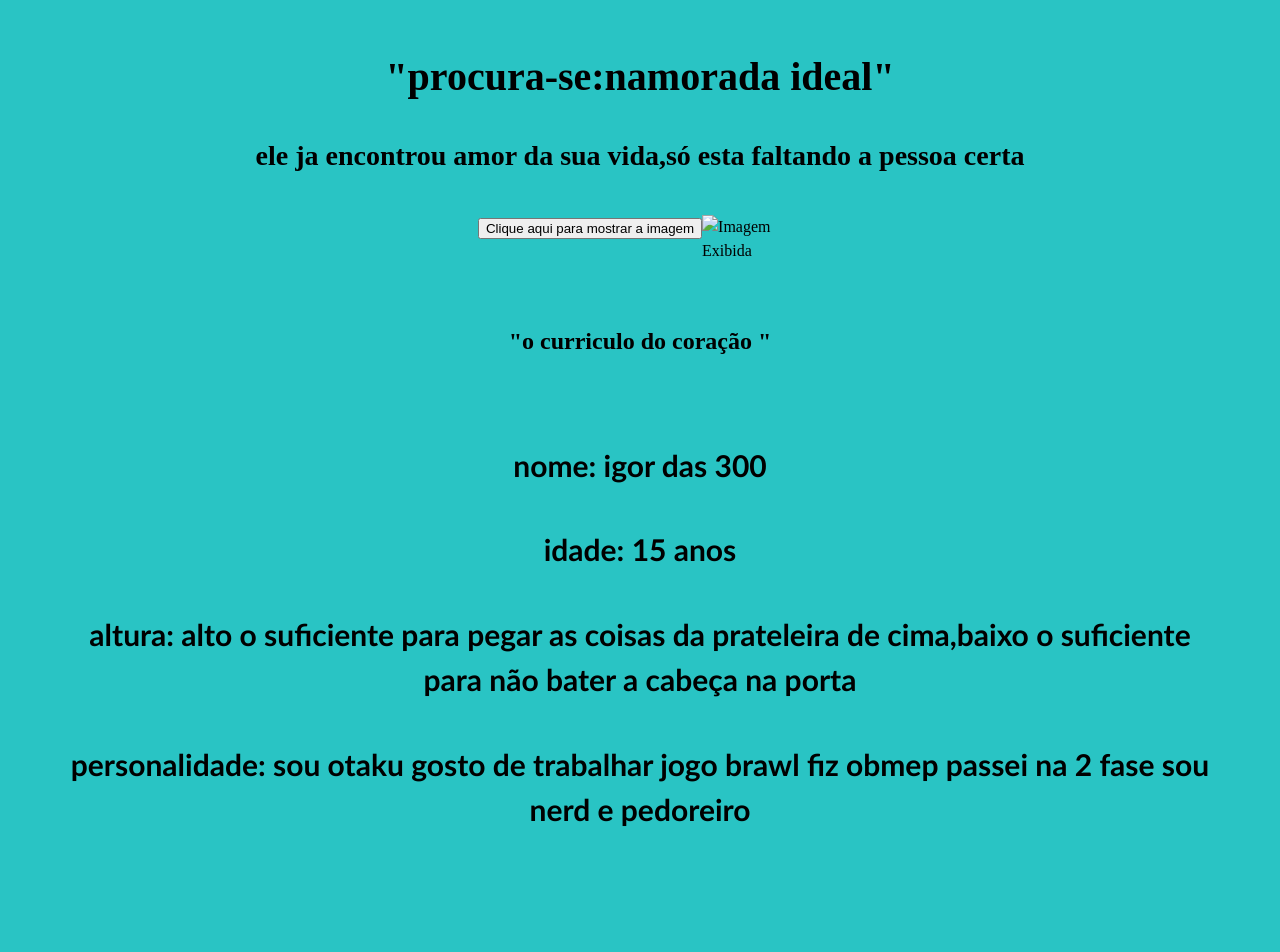
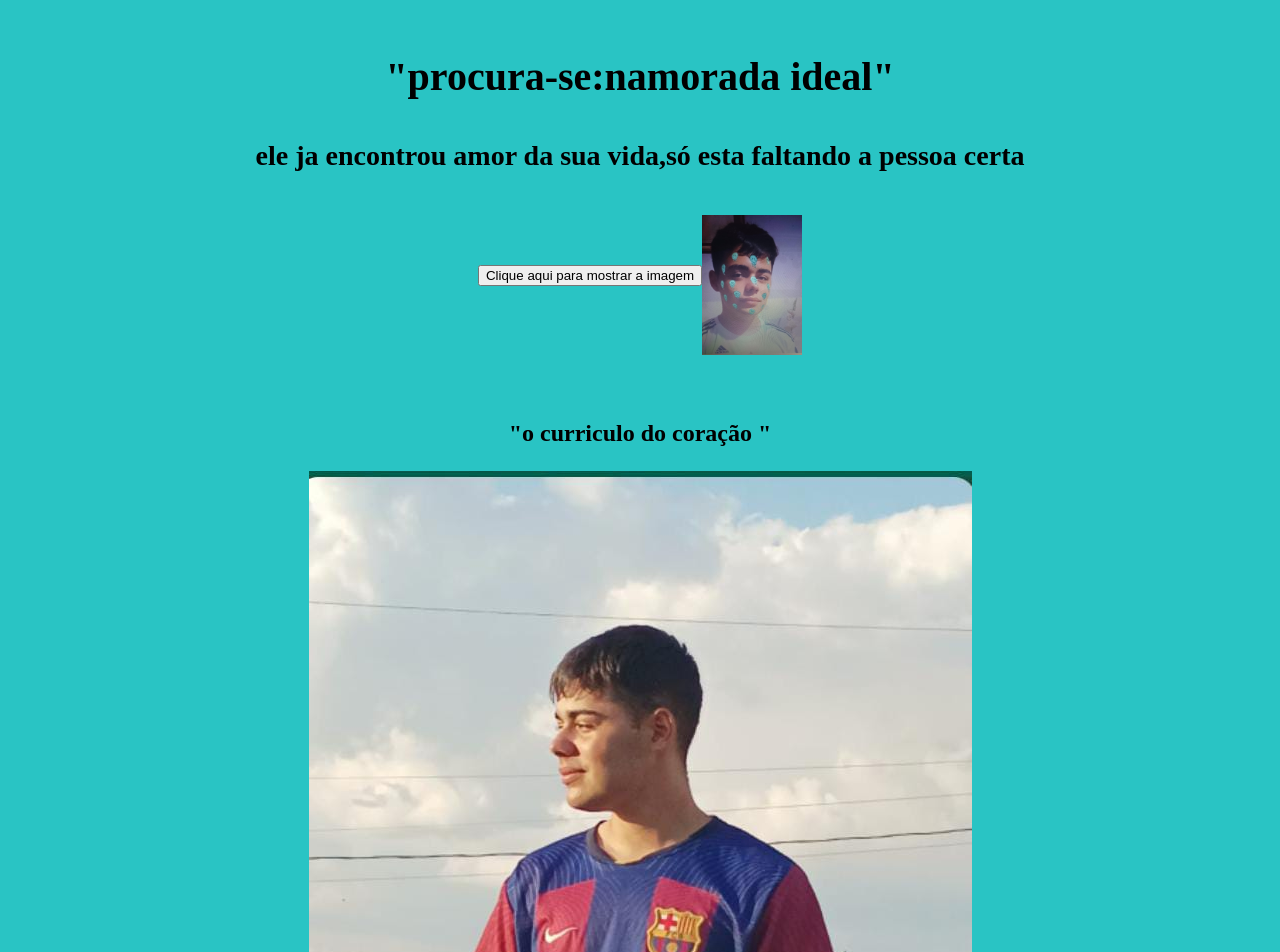
Before and after one commit to vitor19-rgb/ig-o-das-300, a plain HTML site: page index.html in a window 1280 px wide. Shown: the top 952 px of the page. Drawn offline with Linux system fonts and the light colour scheme.

Commit message:
Update index.html

```diff
--- a/index.html
+++ b/index.html
@@ -36,7 +36,7 @@
     <h3>ele ja encontrou amor da sua vida,só esta faltando a pessoa certa</h3>
     <div>
     <button id="meuBotao">Clique aqui para mostrar a imagem</button>
-    <img id="imagem" src="asentes/ch.jpeg" alt="Imagem Exibida">
+    <img id="imagem" src="ch.jpeg" alt="Imagem Exibida">
 
     <script>
         document.getElementById("meuBotao").onclick = function() {
@@ -47,7 +47,7 @@
 </header>
 <section>
     <h1>"o curriculo do coração "</h1>
-     <div>  <img src="asentes/WhatsApp Image 2024-10-19 at 15.54.59.jpeg" alt=""></div>
+     <div>  <img src="WhatsApp Image 2024-10-19 at 15.54.59.jpeg" alt=""></div>
     <h4 class="ide">nome: igor das 300</h4>
     <h4 class="ide">idade: 15 anos</h4>
     <h4 class="ide"> altura: alto o suficiente para pegar as coisas da prateleira de cima,baixo o suficiente para não bater a cabeça na porta</h4>
@@ -67,7 +67,7 @@
 
 <div class="video-container">
     <video controls>
-        <source src="asentes/WhatsApp Video 2024-10-19 at 15.53.14.mp4" type="video/mp4">
+        <source src="WhatsApp Video 2024-10-19 at 15.53.14.mp4" type="video/mp4">
         Seu navegador não suporta o elemento de vídeo.
     </video>
 </div>
```
